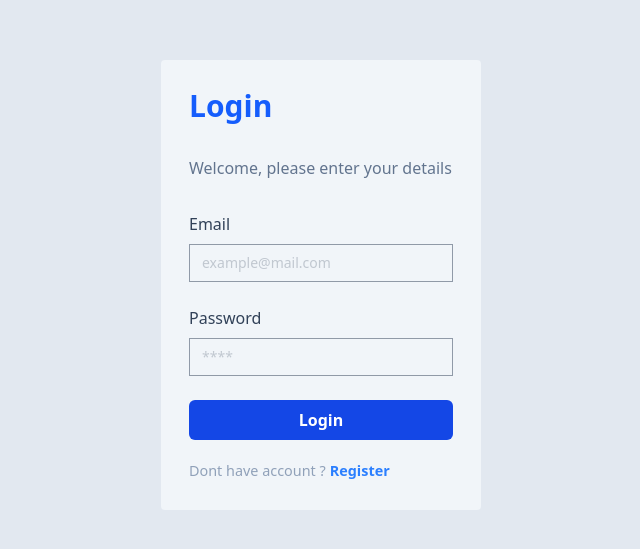
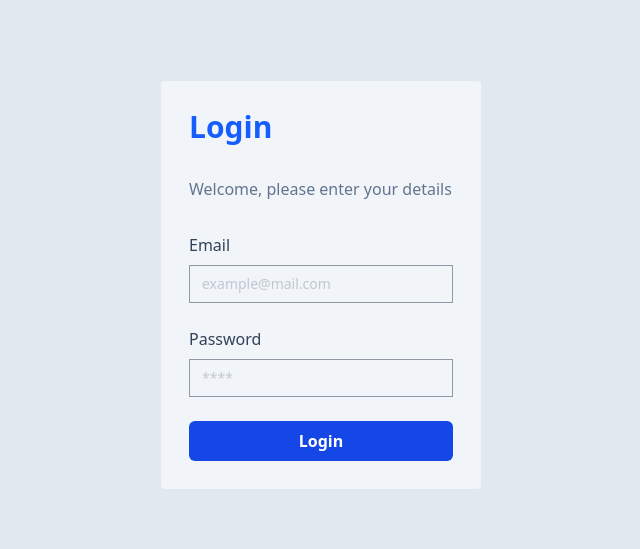
Before and after one commit to awul-code/atomic-react, a React (Vite) app: page /login in a window 1280 px wide. Shown: the part 115-664 px from the top of the page, without its empty margins (319-959 px from the left). Built offline with nearby package versions, Linux system fonts and the light colour scheme.

Commit message:
feat: Update LoginPage component
- Added `type="login"` prop to `AuthLayout` component.
- Removed the paragraph containing the "Dont have account ?" text and the `Link` component to the "/register" route.

```diff
--- a/src/Pages/login.jsx
+++ b/src/Pages/login.jsx
@@ -1,16 +1,11 @@
 
 import AuthLayout from '../components/Layouts/AuthLayouts';
 import FormLogin from '../components/Fragments/FormLogin/index';
-import { Link } from 'react-router-dom';
 
 const LoginPage = () => {
     return (<>
-        <AuthLayout title="Login">
+        <AuthLayout title="Login" type="login">
             <FormLogin />
-            <p className='mt-5 text-slate-400 text-[0.9rem]'>
-                Dont have account ?
-                <Link to="/register" className='font-bold text-blue-500 ms-1'>Register</Link>
-            </p>
         </AuthLayout>
     </>)
 }
--- a/src/Pages/register.jsx
+++ b/src/Pages/register.jsx
@@ -5,12 +5,8 @@ import { Link } from 'react-router-dom';
 
 const RegisterPage = () => {
     return (<>
-        <AuthLayout title="Register">
+        <AuthLayout title="Register" type="register">
             <FormRegister />
-            <p className='mt-5 text-slate-400 text-[0.9rem]'>
-                Dont have account ?
-                <Link to="/login" className='font-bold text-blue-500 ms-1'>Login</Link>
-            </p>
         </AuthLayout>
     </>)
 }
```
